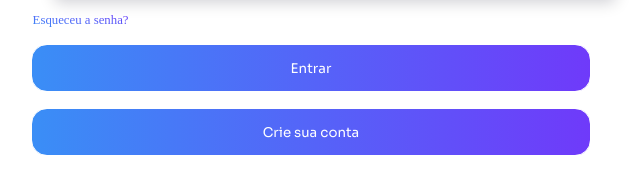
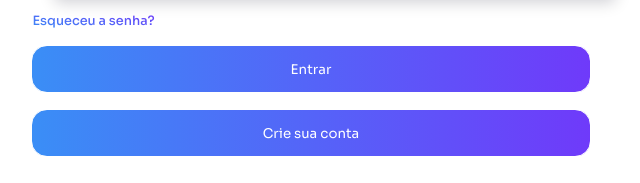
Before and after one commit to SENAI-Morvan-Figueiredo/ClinicaOdontomais, a plain HTML site: page login.html in a window 1280 px wide. Shown: the part 373-556 px from the top of the page, 305-945 px from the left. Drawn offline with Linux system fonts and the light colour scheme.

Commit message:
Ajustado fonte do esqueceu a senha

```diff
--- a/style.css
+++ b/style.css
@@ -300,6 +300,8 @@ nav {
     margin-left: 21.1rem;
     margin-top: 1rem;
     font-size: 0.8rem;
+    font-weight: 500;
+    font-family: "Sora", sans-serif;
 
 }
 
```
